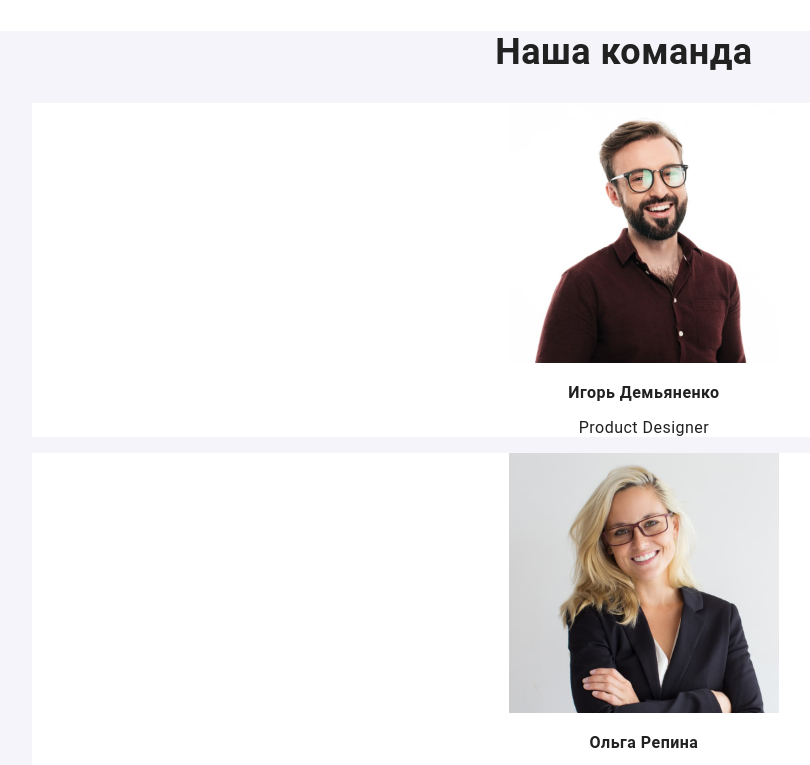
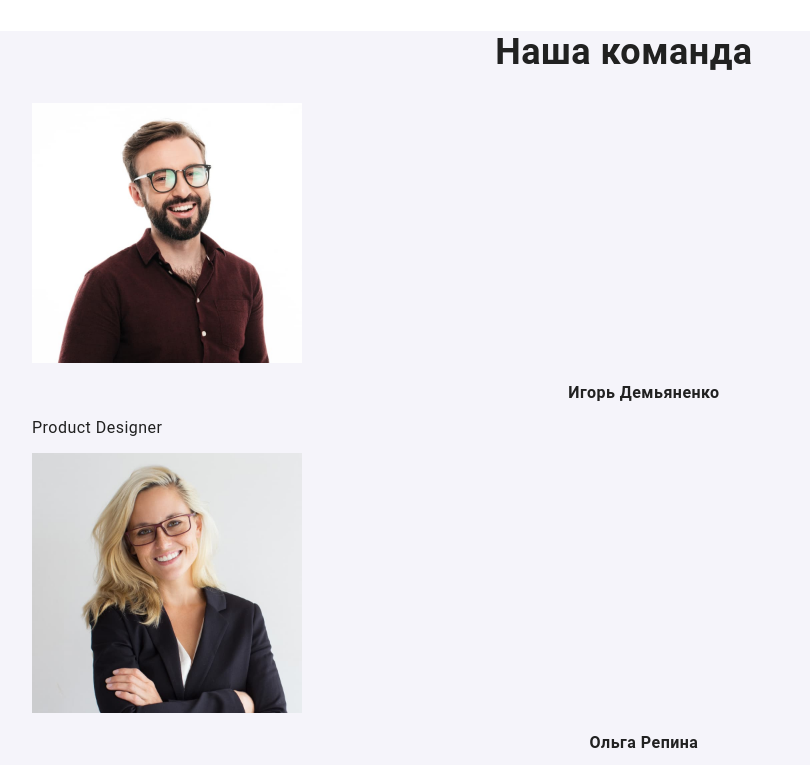
Before and after one commit to Annakunitsa/goit-markup-hw-02, a plain HTML site: page index.html in a window 1280 px wide. Shown: the part 1612-2377 px from the top of the page, without its empty margins (16-826 px from the left). Drawn offline with Linux system fonts and the light colour scheme.

Commit message:
3d-changes

```diff
--- a/css/styles.css
+++ b/css/styles.css
@@ -158,11 +158,6 @@ a {
   background-color: #f5f4fa;
 }
 
-.team-card {
-  background-color: var(--main-white-color);
-  text-align: center;
-}
-
 .team-name {
   font-size: 16px;
   line-height: 1.19;
```
